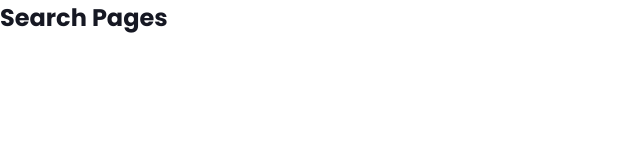
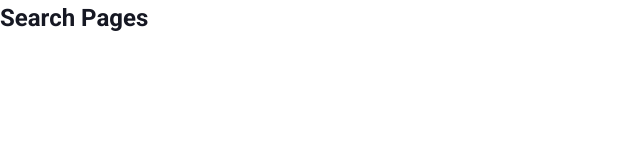
Before and after one commit to dannguyen1002/tiktok-ui, a React (Create React App) app: page /search in a window 1280 px wide. Shown: the top 160 px of the page, without its empty margins (0-640 px from the left). Built offline with nearby package versions, Linux system fonts and the light colour scheme.

Commit message:
Header #6

```diff
--- a/src/components/GlobalStyles/GlobalStyles.scss
+++ b/src/components/GlobalStyles/GlobalStyles.scss
@@ -1,10 +1,10 @@
 @import 'normalize.css';
-@import url('https://fonts.googleapis.com/css2?family=Montserrat:wght@300;400;500;600;700&family=Poppins:wght@300;400;500;700&display=swap');
+@import url('https://fonts.googleapis.com/css2?family=Roboto:wght@300;400;500;700&family=Poppins:wght@300;400;500;700&display=swap');
 
 :root {
     --primary: #fe2c55;
     --white: #fff;
-    --text-color: rgba(22, 24, 35, 1);
+    --text-color: #161823;
 
     --default-layout-header-height: 60px;
     --default-layout-width: 1150px;
@@ -22,8 +22,7 @@
 }
 
 body {
-    font-family: 'Montserrat', sans-serif;
-    font-family: 'Poppins', sans-serif;
+    font-family: 'Roboto', sans-serif;
     font-size: 1.6rem;
     line-height: 1.5;
     text-rendering: optimizeSpeed;
@@ -41,3 +40,26 @@
     color: var(--text-color);
     text-decoration: none;
 }
+
+// Custom tippy tooltip
+body {
+    .tippy-box {
+        border-radius: 8px;
+        font-weight: 600;
+        font-size: 1.6rem;
+        line-height: 2.2rem;
+        background-color: rgba(84, 84, 84, 0.92);
+    }
+
+    .tippy-arrow {
+        color: rgba(84, 84, 84, 0.92);
+    }
+
+    .tippy-content {
+        padding: 8px 9px;
+    }
+
+    .tippy-box[data-placement^='bottom'] > .tippy-arrow:before {
+        top: -8px;
+    }
+}
```
